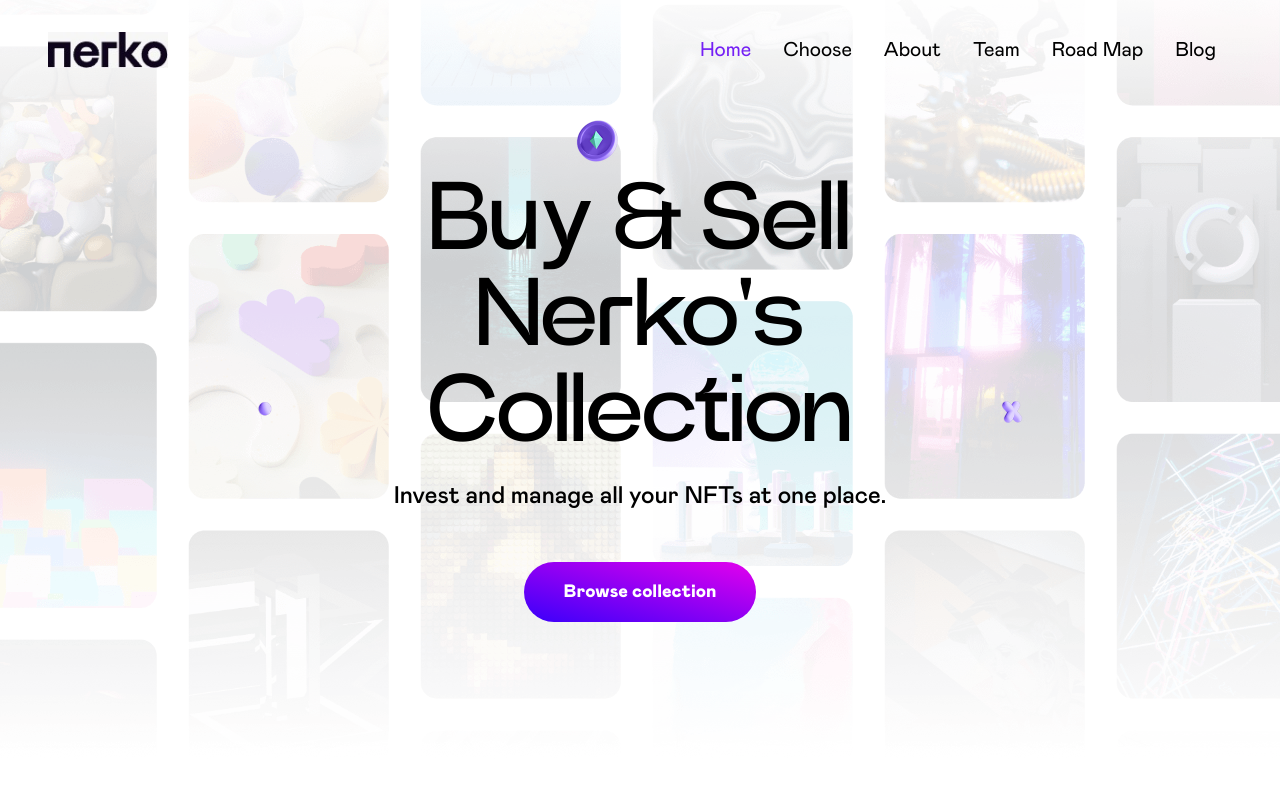
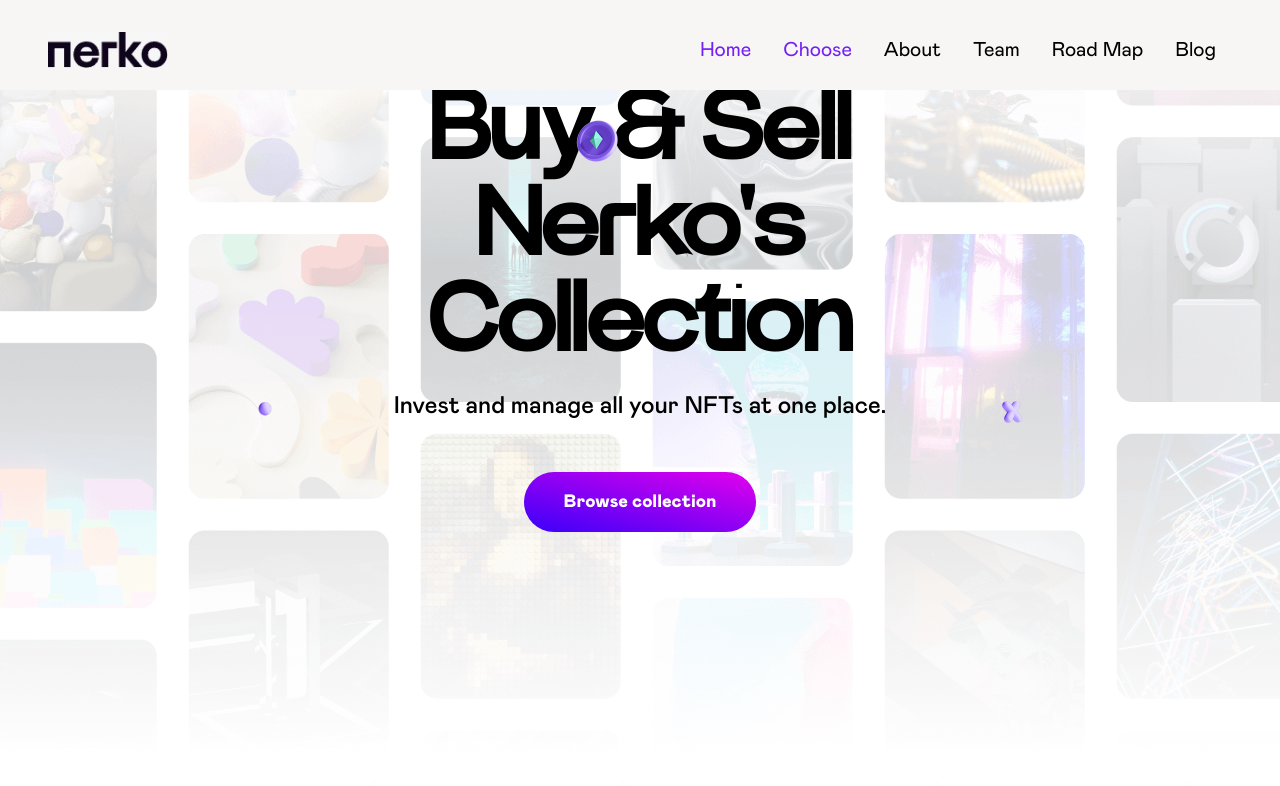
Before and after one commit to GustaChiroli/nerkolandingpage, a Next.js app: page / in a window 1280 px wide. Shown: the top 786 px of the page. Built offline with nearby package versions, Linux system fonts and the light colour scheme.

Commit message:
adicionado menu navbar, mudança de cor navbar, adicionado bold no title

```diff
--- a/app/_components/Navbar.tsx
+++ b/app/_components/Navbar.tsx
@@ -1,27 +1,97 @@
+"use client";
 import Image from "next/image";
+import { useScroll } from "./ScrollContext";
+import * as React from "react";
+import Box from "@mui/material/Box";
+import Drawer from "@mui/material/Drawer";
+import Button from "@mui/material/Button";
+import List from "@mui/material/List";
+import Divider from "@mui/material/Divider";
+import ListItem from "@mui/material/ListItem";
+import ListItemButton from "@mui/material/ListItemButton";
+import ListItemIcon from "@mui/material/ListItemIcon";
+import ListItemText from "@mui/material/ListItemText";
+import InboxIcon from "@mui/icons-material/MoveToInbox";
+import AddBoxIcon from '@mui/icons-material/AddBox';
+import useMediaQuery from "@mui/material/useMediaQuery";
 
 const Navbar = () => {
+  const { isScrolled } = useScroll();
+  const [open, setOpen] = React.useState(false);
+  const isMobile = useMediaQuery("(max-width:995px)");
+
+  const toggleDrawer = (newOpen: boolean) => () => {
+    setOpen(newOpen);
+  };
+
+  const DrawerList = (
+    <Box sx={{ width: 300 }} role="presentation" onClick={toggleDrawer(false)}>
+      <List>
+        {['Home', 'Choose', 'About', 'Team', 'Road Map', 'Blog'].map((text, index) => (
+          <div key={text}>
+          <ListItem key={text} disablePadding>
+            <ListItemButton>
+              <ListItemText primary={text} />
+              <ListItemIcon>
+                {index === 0  || index === 5 ? <AddBoxIcon /> : ''}
+              </ListItemIcon>
+            </ListItemButton>
+          </ListItem>
+          {index <= 5 && <Divider />}
+
+          </div>
+        ))}
+      </List>
+    </Box>
+  );
+
   return (
+    <div className="fixed top-0 left-0 w-full z-50 bg-[#F8F6F5]">
       <div className=" flex justify-center h-20  py-[10px] mt-[10px]">
         <div className=" flex justify-center w-[92.5%] max-w-[1200px]">
-                <div className=" flex justify-between w-full" >
+          <div className=" flex justify-between w-full">
             <div className=" content-center">
               <Image src="/logo.jpeg" alt="Nerko" width={120} height={36} />
             </div>
+            {!isMobile ? (
                 <div className="flex justify-evenly">
-                        <h1 className=" text-[#741FF5] px-4 content-center text-xl font-bold font-MabryPro-Regular">Home</h1>
-                        <h1 className=" hover:text-[#741FF5] px-4 content-center text-xl font-MabryPro-Regular">Choose</h1>
-                        <h1 className=" hover:text-[#741FF5] px-4 content-center text-xl font-MabryPro-Regular">About</h1>
-                        <h1 className=" hover:text-[#741FF5] px-4 content-center text-xl font-MabryPro-Regular">Team</h1>
-                        <h1 className=" hover:text-[#741FF5] px-4 content-center text-xl font-MabryPro-Regular">Road Map</h1>
-                        <h1 className=" hover:text-[#741FF5] px-4 content-center text-xl font-MabryPro-Regular">Blog</h1>
+                <h1 className=" text-[#741FF5] px-4 content-center text-xl font-extrabold font-MabryPro-Regular">
+                    Home
+                </h1>
+                <h1
+                    className={`px-4 content-center text-xl font-MabryPro-Regular ${
+                    isScrolled ? "choose-link" : ""
+                    }`}
+                >
+                    Choose
+                </h1>
+                <h1 className=" hover:text-[#741FF5] px-4 content-center text-xl font-MabryPro-Regular">
+                    About
+                </h1>
+                <h1 className=" hover:text-[#741FF5] px-4 content-center text-xl font-MabryPro-Regular">
+                    Team
+                </h1>
+                <h1 className=" hover:text-[#741FF5] px-4 content-center text-xl font-MabryPro-Regular">
+                    Road Map
+                </h1>
+                <h1 className=" hover:text-[#741FF5] px-4 content-center text-xl font-MabryPro-Regular">
+                    Blog
+                </h1>
+                </div>
+            ) : (
+                <Button onClick={toggleDrawer(true)}>Menu</Button>
+            )}
           </div>
         </div>
-
       </div>
-
+      <Drawer anchor='right' open={open} onClose={toggleDrawer(false)}>
+        <div className="flex justify-start align-middle w-[100%]">
+          <Image className="p-5" src="/logo.jpeg" alt="Nerko" width={120} height={35} />
+        </div>
+        {DrawerList}
+      </Drawer>
     </div>
   );
-}
+};
 
 export default Navbar;
--- /dev/null
+++ b/app/_components/ScrollContext.tsx
@@ -0,0 +1,41 @@
+"use client";
+import { createContext, useContext, useEffect, useState, ReactNode } from 'react';
+
+interface ScrollContextProps {
+  isScrolled: boolean;
+}
+
+const ScrollContext = createContext<ScrollContextProps>({ isScrolled: false });
+
+export const ScrollProvider = ({ children }: { children: ReactNode }) => {
+  const [isScrolled, setIsScrolled] = useState(false);
+
+  useEffect(() => {
+    const handleScroll = () => {
+      const offset = window.scrollY;
+      const windowHeight = window.innerHeight;
+      const secondSessionElement = document.querySelector('#second-session') as HTMLElement;
+
+      if (secondSessionElement) {
+        const secondSessionTop = secondSessionElement.offsetTop;
+        if (offset > secondSessionTop - windowHeight / 2) {
+          setIsScrolled(true);
+        } else {
+          setIsScrolled(false);
+        }
+      }
+    };
+    window.addEventListener('scroll', handleScroll);
+    return () => {
+      window.removeEventListener('scroll', handleScroll);
+    };
+  }, []);
+
+  return (
+    <ScrollContext.Provider value={{ isScrolled }}>
+      {children}
+    </ScrollContext.Provider>
+  );
+};
+
+export const useScroll = () => useContext(ScrollContext);
--- a/app/globals.css
+++ b/app/globals.css
@@ -16,8 +16,8 @@
   }
 }
 
-body {
-
+.choose-link {
+  color: #741FF5 !important;
 }
 
 @layer utilities {
@@ -36,7 +36,7 @@ body {
 @font-face {
   font-family: 'MabryPro';
   src: url('/fonts/MabryPro-Black.ttf') format('truetype');
-  font-weight: bold;
+  font-weight:normal;
   font-style: normal;
 }
 
--- a/app/page.tsx
+++ b/app/page.tsx
@@ -1,17 +1,19 @@
 import Navbar from "./_components/Navbar";
 import FirstSession from "./sessions/FirstSession";
 import SecondSession from "./sessions/SecondSession";
+import { ScrollProvider } from "./_components/ScrollContext";
+import '@fontsource/roboto/300.css';
+import '@fontsource/roboto/400.css';
+import '@fontsource/roboto/500.css';
+import '@fontsource/roboto/700.css';
 
 const Home = () => {
   return (
-    <>
+    <ScrollProvider>
       <Navbar />
-      <div>
-
-        <FirstSession />
-      </div>
+      <FirstSession />
       <SecondSession />
-    </>
+    </ScrollProvider>
   );
 };
 
--- a/app/sessions/FirstSession.tsx
+++ b/app/sessions/FirstSession.tsx
@@ -24,7 +24,7 @@ const FirstSession = () => {
           <div className=" flex bottom-[-10%] right-[34%] absolute">
               <Image src='/images/firstSession/circle-03.png' alt="Circle 3" width={24} height={25.78} />
           </div>
-          <h1 className=" text-8xl font-sans">
+          <h1 className=" text-8xl font-sans font-bold">
             Buy & Sell Nerko&apos;s Collection
           </h1>
         </div>
--- a/app/sessions/SecondSession.tsx
+++ b/app/sessions/SecondSession.tsx
@@ -1,8 +1,12 @@
+"use client";
 import Card from "../_components/SecondSession/Card";
+import { useScroll } from "../_components/ScrollContext";
+
 const alignbot = "mt-[29px]"
-const FirstSession = () => {
+const SecondSession = () => {
+  const { isScrolled } = useScroll();
   return (
-    <div className="flex justify-center pt-[60px]" >
+    <div id="second-session" className="flex justify-center pt-[60px]" >
 
       <div className="flex flex-wrap justify-center gap-8 pt-[60px] pb-[80px] max-w-[1200px]">
         <Card align={alignbot} imag="/images/secondSession/06.jpg" title="#Metaverse" sub="By TheSalvare" />
@@ -18,4 +22,4 @@ const FirstSession = () => {
   );
 };
 
-export default FirstSession;
+export default SecondSession;
--- a/package.json
+++ b/package.json
@@ -9,6 +9,11 @@
     "lint": "next lint"
   },
   "dependencies": {
+    "@emotion/react": "^11.11.4",
+    "@emotion/styled": "^11.11.5",
+    "@fontsource/roboto": "^5.0.13",
+    "@mui/icons-material": "^5.15.19",
+    "@mui/material": "^5.15.19",
     "next": "14.2.3",
     "react": "^18",
     "react-dom": "^18",
```
Also changed, not shown: 1 other file (tests, documents, lock files or other folders). Lines whose indentation alone changed are shown as unchanged.
